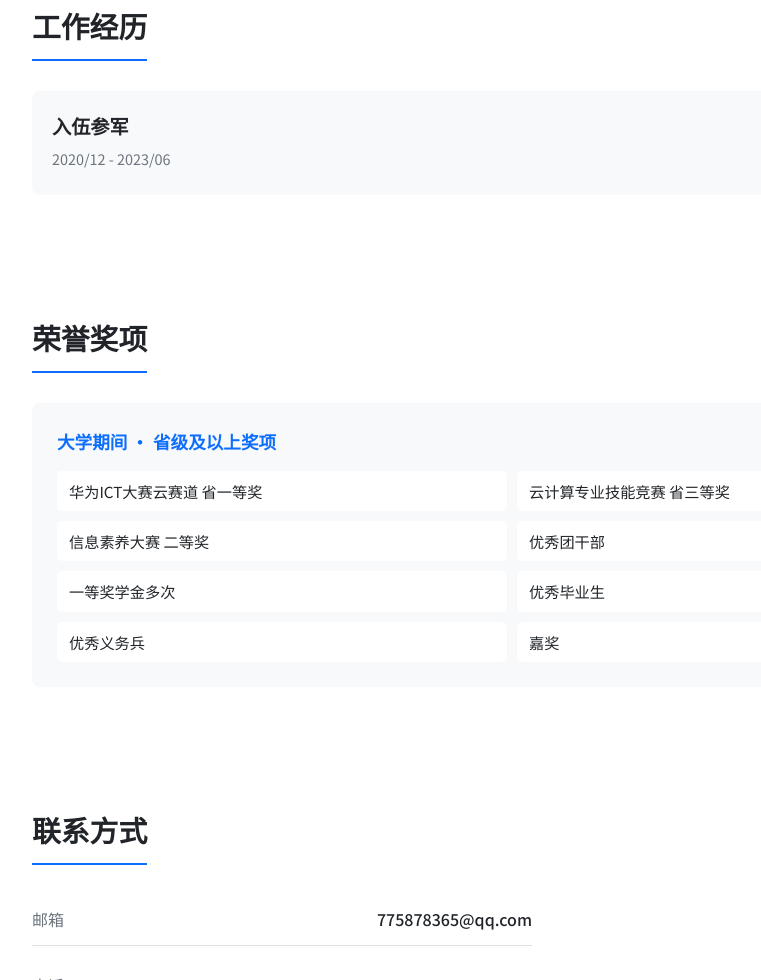
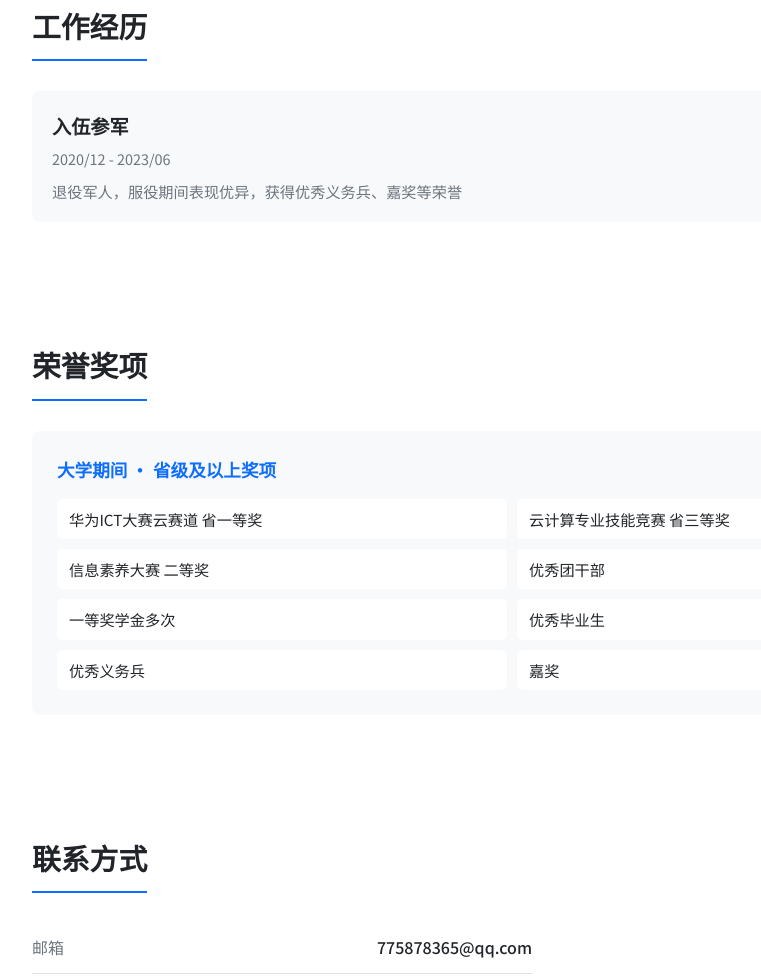
Before and after one commit to qq775878365/personal-website, a plain HTML site: page index.html in a window 1280 px wide. Shown: the part 3872-4852 px from the top of the page, without its empty margins (128-889 px from the left). Drawn offline with Linux system fonts and the light colour scheme.

Commit message:
修正工作经历描述：添加退役军人身份和荣誉

```diff
--- a/index.html
+++ b/index.html
@@ -231,6 +231,7 @@
             <div class="work-item">
                 <h3>入伍参军</h3>
                 <p class="period">2020/12 - 2023/06</p>
+                <p class="description">退役军人，服役期间表现优异，获得优秀义务兵、嘉奖等荣誉</p>
             </div>
         </div>
     </section>
--- a/style.css
+++ b/style.css
@@ -401,6 +401,13 @@ section {
     margin-bottom: 5px;
 }
 
+.work-item .description {
+    font-size: 0.95rem;
+    color: var(--text-secondary);
+    margin-top: 10px;
+    line-height: 1.5;
+}
+
 /* 荣誉奖项 */
 .awards-content {
     background: var(--bg-secondary);
```
